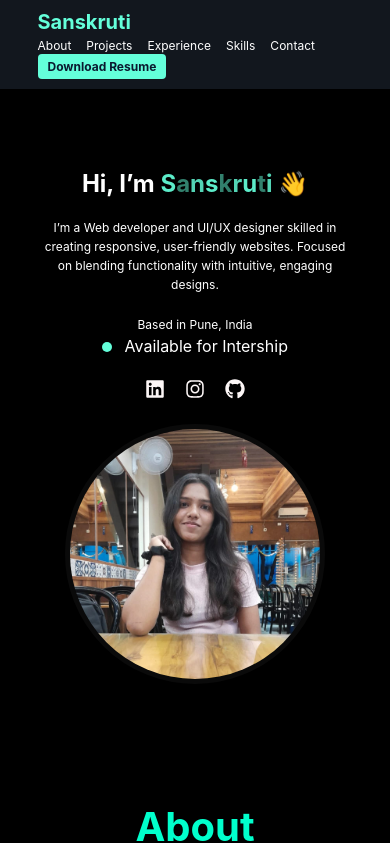
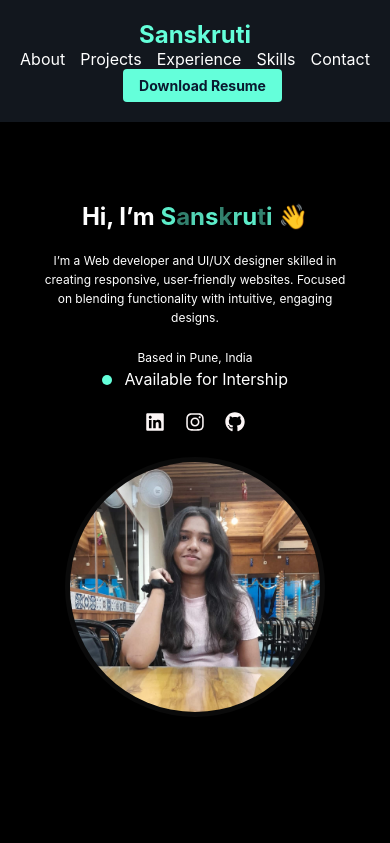
Before and after one commit to sanskrutiahire23/portfolio, a React (Create React App) app: page / in a window 390 px wide. Shown: the top 843 px of the page. Built offline with nearby package versions, Linux system fonts and the light colour scheme.

Commit message:
Update Header.css

```diff
--- a/src/Components/Header.css
+++ b/src/Components/Header.css
@@ -1,9 +1,6 @@
 .header {
   background-color: #12171e;
-  padding: 10px 20px; /* Adjusted padding for better responsiveness */
-  display: flex;
-  justify-content: center;
-  align-items: center;
+  padding: 20px 0;
   position: sticky;
   top: 0;
   z-index: 1000;
@@ -16,29 +13,34 @@
   align-items: center;
   max-width: 1200px;
   width: 90%;
+  margin: 0 auto;
 }
 
 .logo {
   font-size: 24px;
   font-weight: bold;
   color: #64ffda;
-  white-space: nowrap; /* Prevents text from breaking */
+}
+
+.nav-links {
+  display: flex;
+  align-items: center;
+  gap: 30px; /* Space between navigation links */
 }
 
 .nav-links ul {
   list-style: none;
   display: flex;
-  flex-wrap: wrap; /* Allows wrapping if space is limited */
-  gap: 30px; /* Spacing between links */
+  gap: 30px;
+  margin: 0;
   padding: 0;
-  margin: 0;
 }
 
 .nav-links a {
   color: white;
   text-decoration: none;
   font-size: 16px;
-  transition: color 0.3s;
+  transition: color 0.3s ease;
 }
 
 .nav-links a:hover {
@@ -48,7 +50,6 @@
 .actions {
   display: flex;
   align-items: center;
-  gap: 15px;
 }
 
 .btn-download-cv {
@@ -58,56 +59,27 @@
   border-radius: 4px;
   text-decoration: none;
   font-weight: bold;
-  transition: background-color 0.3s;
+  margin-left: 30px; /* Space between links and button */
+  white-space: nowrap; /* Prevents the button text from wrapping */
 }
 
 .btn-download-cv:hover {
   background: #52e0c4;
 }
 
-/* Media Queries for Responsive Design */
+/* Media Query for Small Screens */
 @media (max-width: 768px) {
   .container {
-    flex-direction: row; /* Ensure items remain horizontal */
-    flex-wrap: wrap; /* Allow items to wrap efficiently if necessary */
+    flex-wrap: wrap; /* Allow wrapping for smaller screens */
+    justify-content: center; /* Center-align items on small screens */
   }
 
   .nav-links ul {
-    justify-content: space-evenly; /* Evenly distribute links */
-    gap: 20px;
-  }
-
-  .nav-links a {
-    font-size: 14px; /* Slightly smaller text on smaller screens */
+    gap: 15px; /* Reduce spacing on smaller screens */
   }
 
   .btn-download-cv {
-    padding: 6px 12px;
-    font-size: 14px;
+    margin-left: 15px; /* Adjust spacing for the button */
+    font-size: 14px; /* Slightly smaller font for smaller screens */
   }
 }
-
-@media (max-width: 480px) {
-  .container {
-    justify-content: space-between;
-    padding: 0 10px;
-  }
-
-  .logo {
-    font-size: 20px;
-  }
-
-  .nav-links ul {
-    flex-wrap: wrap; /* Links wrap onto the next line if needed */
-    gap: 15px;
-  }
-
-  .nav-links a {
-    font-size: 12px; /* Smaller font for smaller screens */
-  }
-
-  .btn-download-cv {
-    padding: 5px 10px;
-    font-size: 12px;
-  }
-}
```
